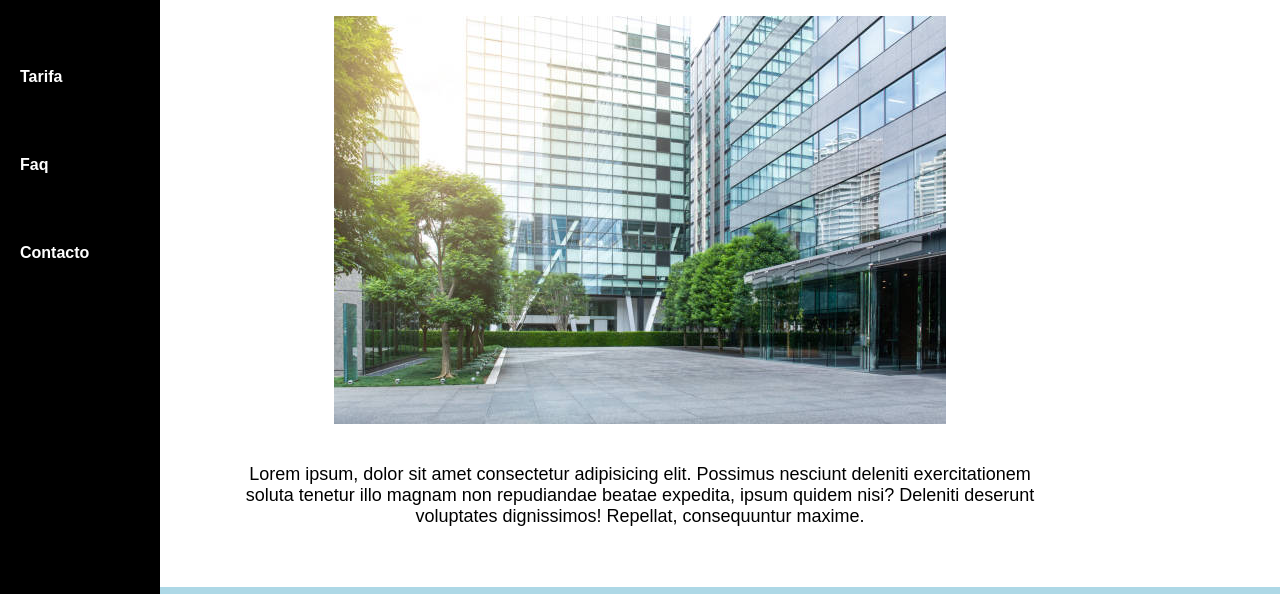
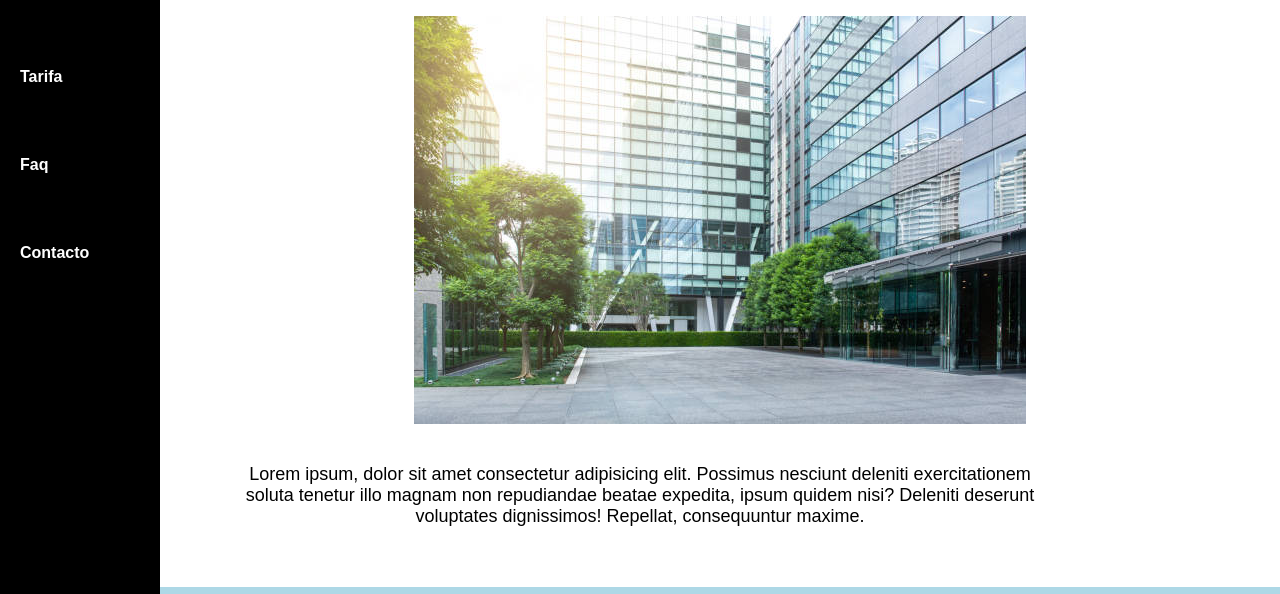
Before and after one commit to pablomondino/prueba, a website: page index.html in a window 1280 px wide. Shown: the part 158-752 px from the top of the page. Drawn offline with Linux system fonts and the light colour scheme.

Commit message:
corrigiendo desplazamiento horizontal

```diff
--- a/style/scss/main.scss
+++ b/style/scss/main.scss
@@ -57,6 +57,11 @@
 
 @import "../scss/layout/section2";
 
+/* Estilos para la página index.html **********************/
+
+
+@import "../scss/pages/index";
+
 
 /* Estilos para la página sobrenosotros.html **********************/
 
--- a/style/scss/pages/_index.scss
+++ b/style/scss/pages/_index.scss
@@ -1,3 +1,7 @@
-.section1--index img{
-    margin-left: 100 px;
+.section1--index {
+
+    img{
+        padding-left: 10rem;
+    }
+
 }
```
Also changed, not shown: style/css/style.css, 1 other file.
